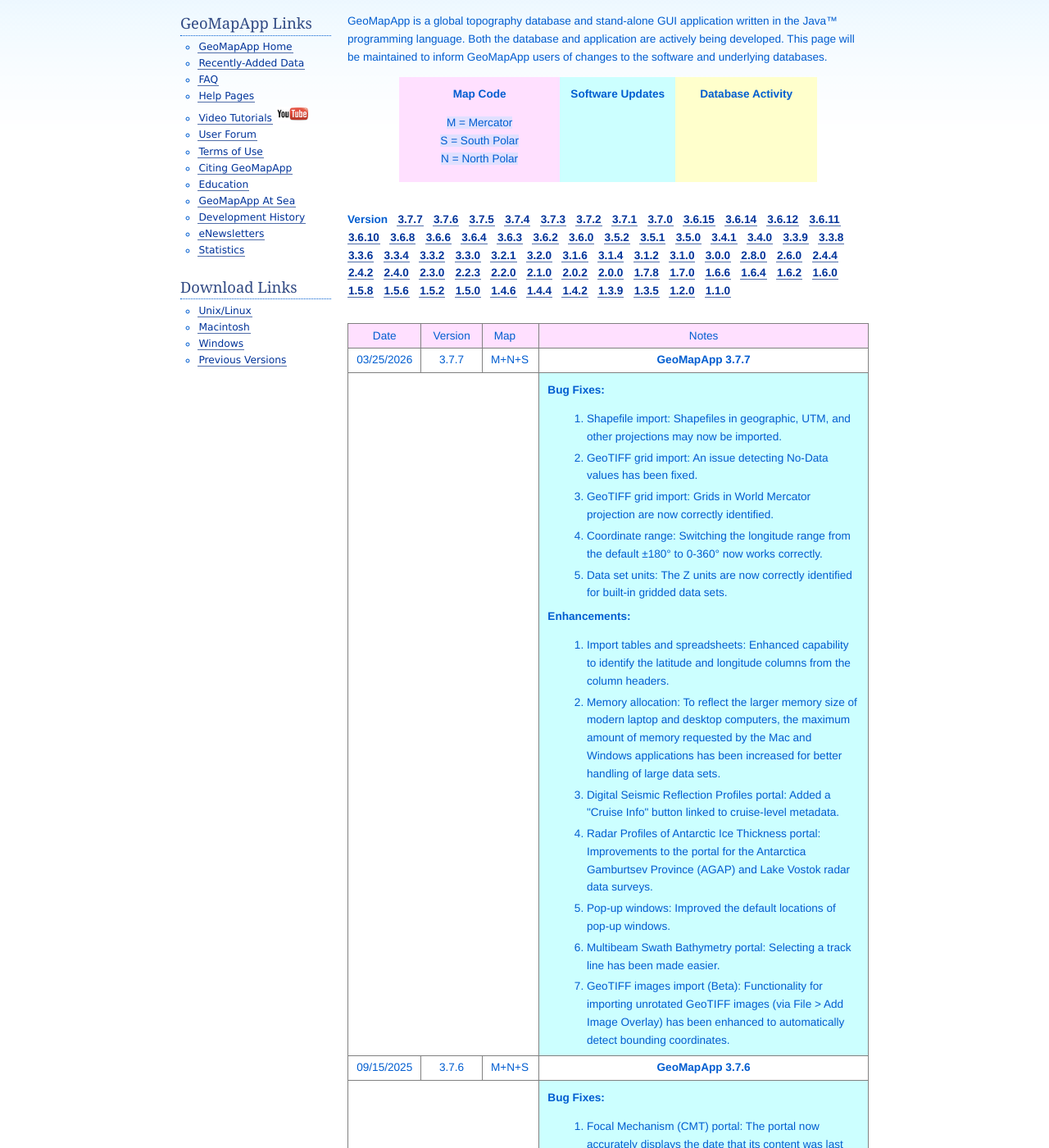
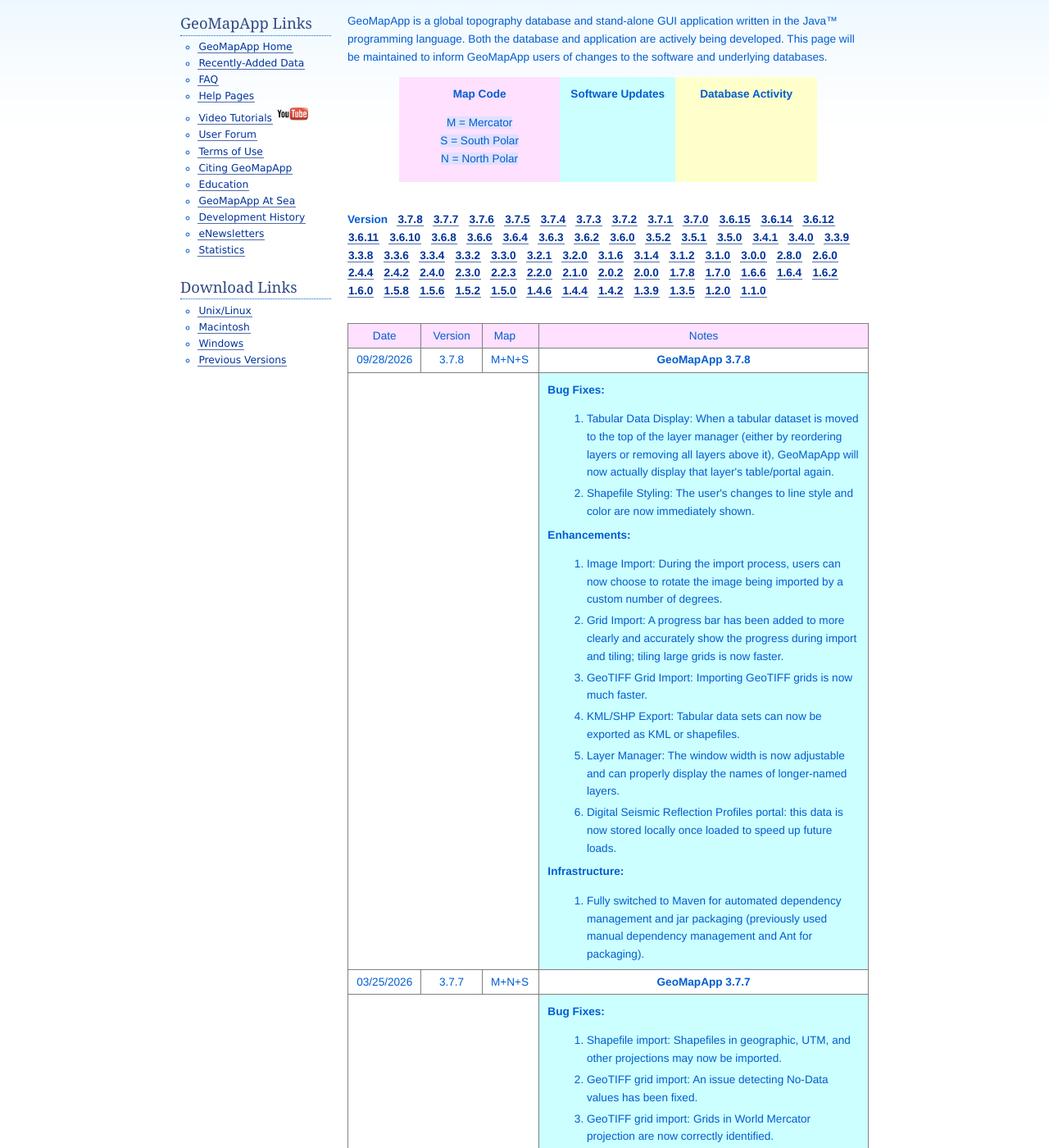
Before and after one commit to mgds/www.geomapapp.org, a Jekyll site: the page built from DevelopmentHistory.html, in a window 1280 px wide and 1400 px high, scrolled down 251 px. Shown: the whole window at 82% size. Built offline with Jekyll 4.4.1, drawn with Linux system fonts in a browser that asks for light colours.

Commit message:
Added v3.7.8 to the development history

```diff
--- a/DevelopmentHistory.html
+++ b/DevelopmentHistory.html
@@ -30,6 +30,7 @@
 </table>
             <br>
             <strong>Version&nbsp;&nbsp;
+	      <a href="#p378">3.7.8</a>&nbsp;&nbsp;
 	      <a href="#p377">3.7.7</a>&nbsp;&nbsp;
 	      <a href="#p376">3.7.6</a>&nbsp;&nbsp;
 	      <a href="#p375">3.7.5</a>&nbsp;&nbsp;
@@ -105,6 +106,41 @@
                   <td style="vertical-align: top; background-color: rgb(255, 224, 255);  width: 10%;">&nbsp;Map<br></td>
                   <td style="vertical-align: top; background-color: rgb(255, 224, 255); text-align: center;  width: 75%;">Notes<br></td>
                 </tr>
+		<!-- 3.7.8 -->
+		<tr>
+                    <td style="vertical-align: top; background-color: rgb(255, 255, 255);">09/28/2026</td>
+                    <td style="vertical-align: top; background-color: rgb(255, 255, 255);">
+                    <div align="center">3.7.8</div>
+                    </td>
+                    <td style="vertical-align: top; background-color: rgb(255, 255, 255);">
+                    <div align="center">M+N+S<a name="p377" id="p377"></a></div>
+                    </td>
+                    <td style="vertical-align: top; background-color: rgb(255, 255, 255);">
+                    <div align="center"><strong>GeoMapApp 3.7.8</strong></div>
+                    </td>
+		</tr>
+		<tr>
+                    <td style="vertical-align: top; background-color: rgb(255, 255, 255);" colspan=3></td>
+                    <td style="vertical-align: top; background-color: rgb(195, 255, 255));">
+                    <p><strong>Bug Fixes:</strong></p>
+                    <ol style="list-style-type: decimal;">
+                      <li>Tabular Data Display: When a tabular dataset is moved to the top of the layer manager (either by reordering layers or removing all layers above it), GeoMapApp will now actually display that layer's table/portal again.</li>
+		      <li>Shapefile Styling: The user's changes to line style and color are now immediately shown.</li>
+                    </ol>
+                    <p><strong>Enhancements:</strong></p>
+                    <ol style="list-style-type: decimal;">
+		      <li>Image Import: During the import process, users can now choose to rotate the image being imported by a custom number of degrees.</li>
+		      <li>Grid Import: A progress bar has been added to more clearly and accurately show the progress during import and tiling; tiling large grids is now faster.</li>
+		      <li>GeoTIFF Grid Import: Importing GeoTIFF grids is now much faster.</li>
+		      <li>KML/SHP Export: Tabular data sets can now be exported as KML or shapefiles.</li>
+		      <li>Layer Manager: The window width is now adjustable and can properly display the names of longer-named layers.</li>
+		      <li>Digital Seismic Reflection Profiles portal: this data is now stored locally once loaded to speed up future loads.</li>
+                    </ol>
+		    <p><strong>Infrastructure:</strong></p>
+		    <ol style="list-style-type: decimal">
+		      <li>Fully switched to Maven for automated dependency management and jar packaging (previously used manual dependency management and Ant for packaging).</li>
+		    </ol>
+		</tr>
 		<!-- 3.7.7 -->
 		<tr>
                     <td style="vertical-align: top; background-color: rgb(255, 255, 255);">03/25/2026</td>
```
